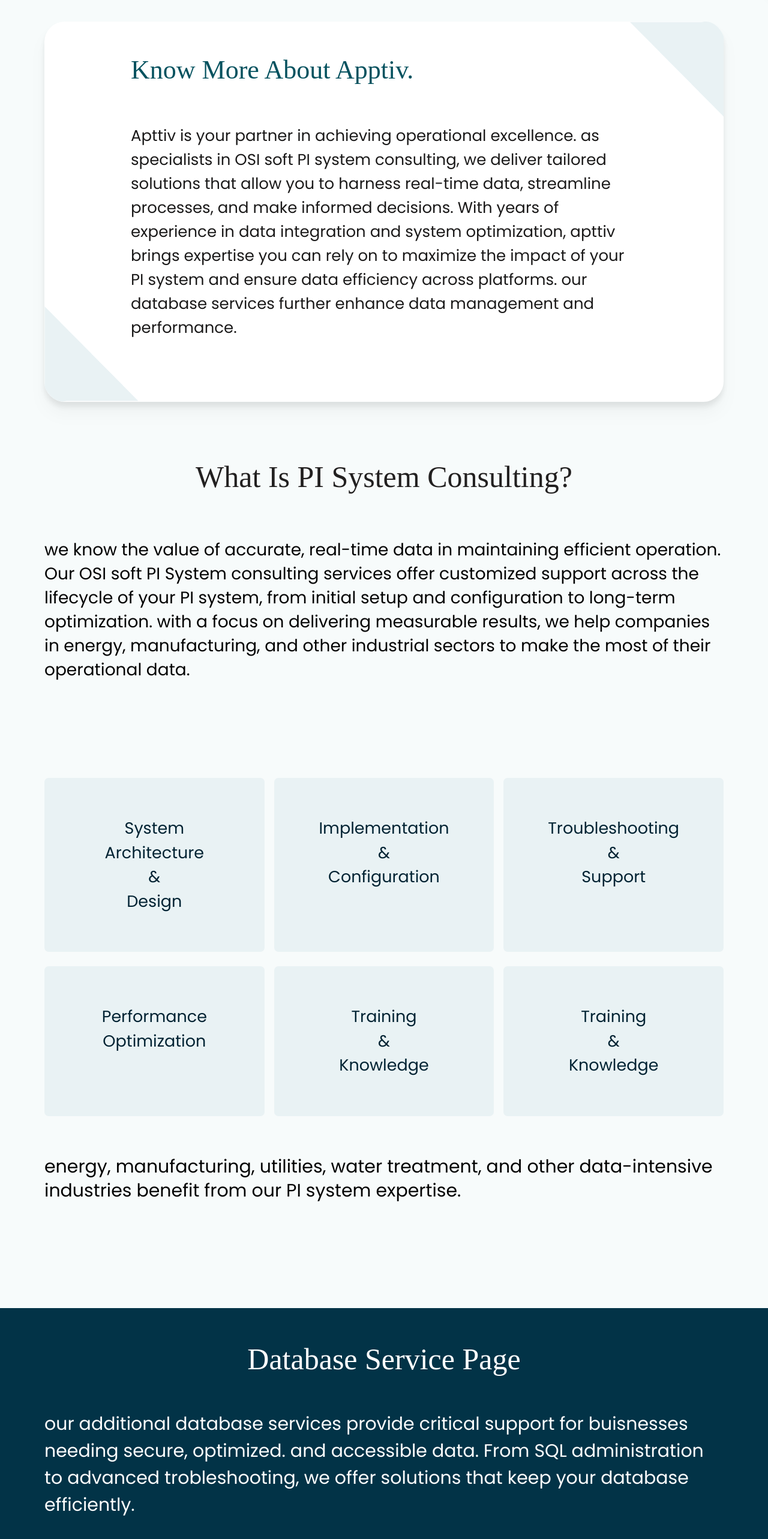
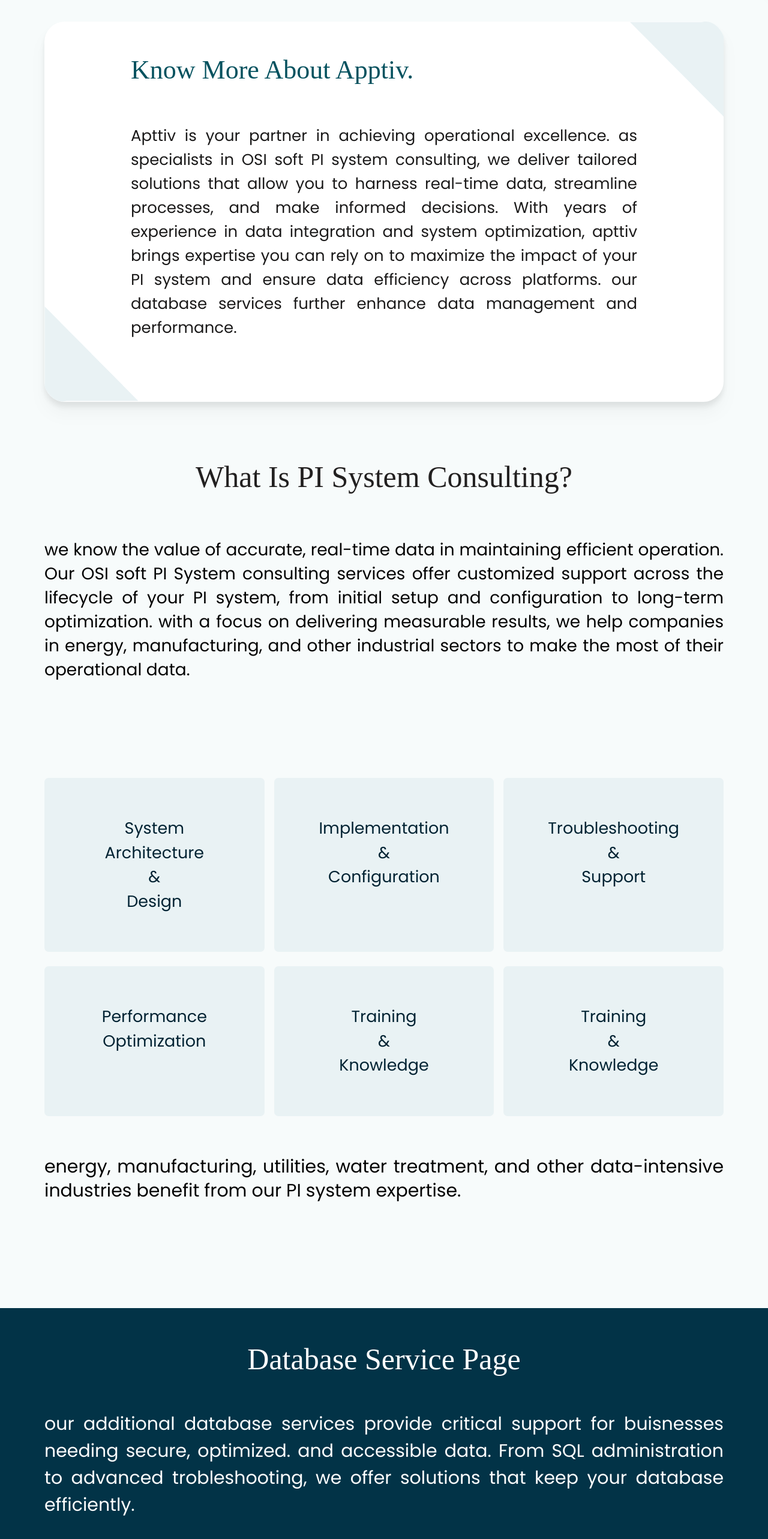
Before and after one commit to Albin213/NOTIFICATION, a Next.js app: page / in a window 1280 px wide. Shown: the part 811-3377 px from the top of the page at 60% size. Built offline with nearby package versions, Linux system fonts and the light colour scheme; a web font is replaced by a local one.

Commit message:
update text

```diff
--- a/src/app/components/Section2.js
+++ b/src/app/components/Section2.js
@@ -8,7 +8,7 @@ function Section2() {
             <img src="vector 10.png" alt="" className='absolute left-0 bottom-0' />
 
             <h1 className=' text-[30px] md:text-[44px] text-[#05525F] font-normal pe-20 sm:pe-0 jomolhari-regular'>Know More About Apptiv.</h1>
-            <p className='text-[#1B1A1A]  text-[20px] sm:text-[26px] pt-8 sm:pt-14 pb-20 sm:pb-14 font-normal leading-10  poppins-regular'>
+            <p className='text-[#1B1A1A]  text-[20px] sm:text-[26px] pt-8 sm:pt-14 pb-20 sm:pb-14 font-normal leading-10  poppins-regular text-justify'>
                 Apttiv is your partner in achieving operational excellence.
                  as specialists in OSI soft PI system consulting, we deliver tailored solutions
                   that allow you to harness real-time data, streamline processes, and make informed decisions.
--- a/src/app/components/Section3.js
+++ b/src/app/components/Section3.js
@@ -6,7 +6,7 @@ function Section3() {
       <h1 className="font-normal text-[30px] sm:text-[40px] lg:text-[50px] text-[#222020] text-center jomolhari-regular">
         What Is PI System Consulting?
       </h1>
-      <p className="text-[22px] sm:text-[26px] lg:text-[28px] font-normal leading-10 pt-8 md:pt-16 px-8 xl:px-0 poppins-regular">
+      <p className="text-[22px] sm:text-[26px] lg:text-[28px] font-normal leading-10 pt-8 md:pt-16 px-8 xl:px-0 poppins-regular text-justify">
         we know the value of accurate, real-time data in maintaining efficient
         operation. Our OSI soft PI System consulting services offer customized
         support across the lifecycle of your PI system, from initial setup and
@@ -55,7 +55,7 @@ function Section3() {
           </h1>
         </div>
       </div>
-      <p className="text-[22px] sm:text-[26px] lg:text-[30px] font-normal leading-10 pt-8 md:pt-16 pb-44 poppins-regular">
+      <p className="text-[22px] sm:text-[26px] lg:text-[30px] font-normal leading-10 pt-8 md:pt-16 pb-44 poppins-regular text-justify">
       energy, manufacturing, utilities, water treatment, and other data-intensive industries benefit from our PI system expertise.</p>
     </div>
   );
--- a/src/app/components/Section4.js
+++ b/src/app/components/Section4.js
@@ -4,7 +4,7 @@ function Section4() {
   return (
     <div className='bg-[#023347] px-4 sm:px-[30px] lg:px-[74px] py-12'>
         <h1 className='font-normal text-[34px] sm:text-[40px] lg:text-[50px] text-white text-center pb-12 jomolhari-regular'>Database Service Page</h1>
-        <p className='text-white font-normal text-[24px] sm:text-[26px] lg:text-[30px] leading-[45px] poppins-regular'>
+        <p className='text-white font-normal text-[24px] sm:text-[26px] lg:text-[30px] leading-[45px] poppins-regular text-justify'>
             our additional database services provide critical support for buisnesses needing secure,
              optimized. and accessible data. From SQL administration to advanced trobleshooting,
             we offer solutions that keep your database efficiently.</p>
--- a/src/app/components/Section5.js
+++ b/src/app/components/Section5.js
@@ -8,7 +8,7 @@ function Section5() {
         <img src="vector 10.png" alt="" className='absolute left-0 bottom-0' />
 
         <h1 className=' text-[30px] md:text-[44px] text-[#05525F] font-normal pe-20 sm:pe-0 jomolhari-regular'>“GET IN TOUCH WITH OUR EXPERTS”</h1>
-        <p className='text-[#1B1A1A]  text-[20px] sm:text-[26px] pt-8 sm:pt-14 pb-20 sm:pb-14 font-normal leading-10 poppins-regular'>
+        <p className='text-[#1B1A1A]  text-[20px] sm:text-[26px] pt-8 sm:pt-14 pb-20 sm:pb-14 font-normal leading-10 poppins-regular text-justify'>
         Ready to enhance your data infrastructure with PI system consulting or database
         service? reach out to apttiv’s to learn how we can support your data needs.
         by positioning PI System services as apttiv’s core offering, this layout emphasizes
```
